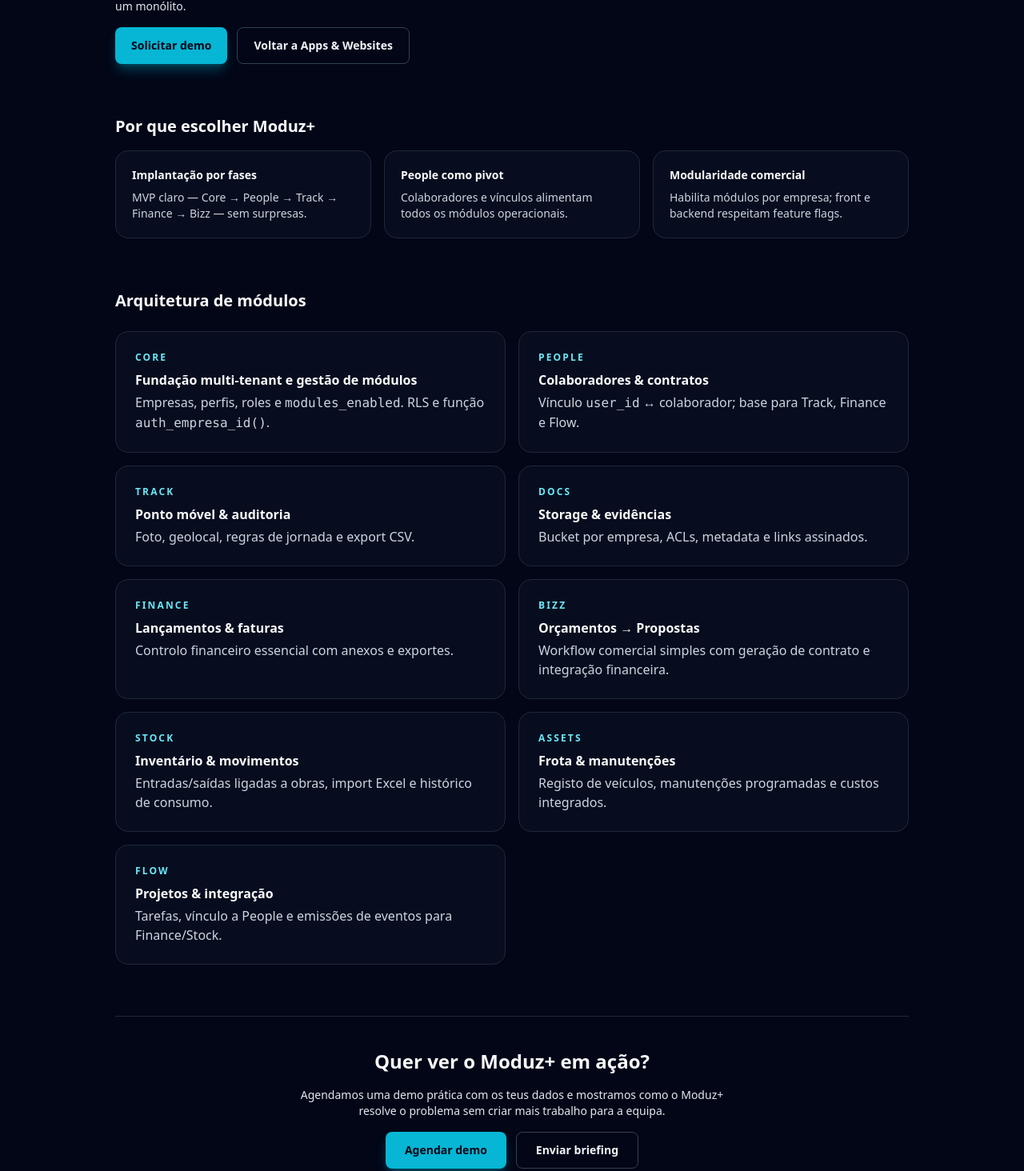
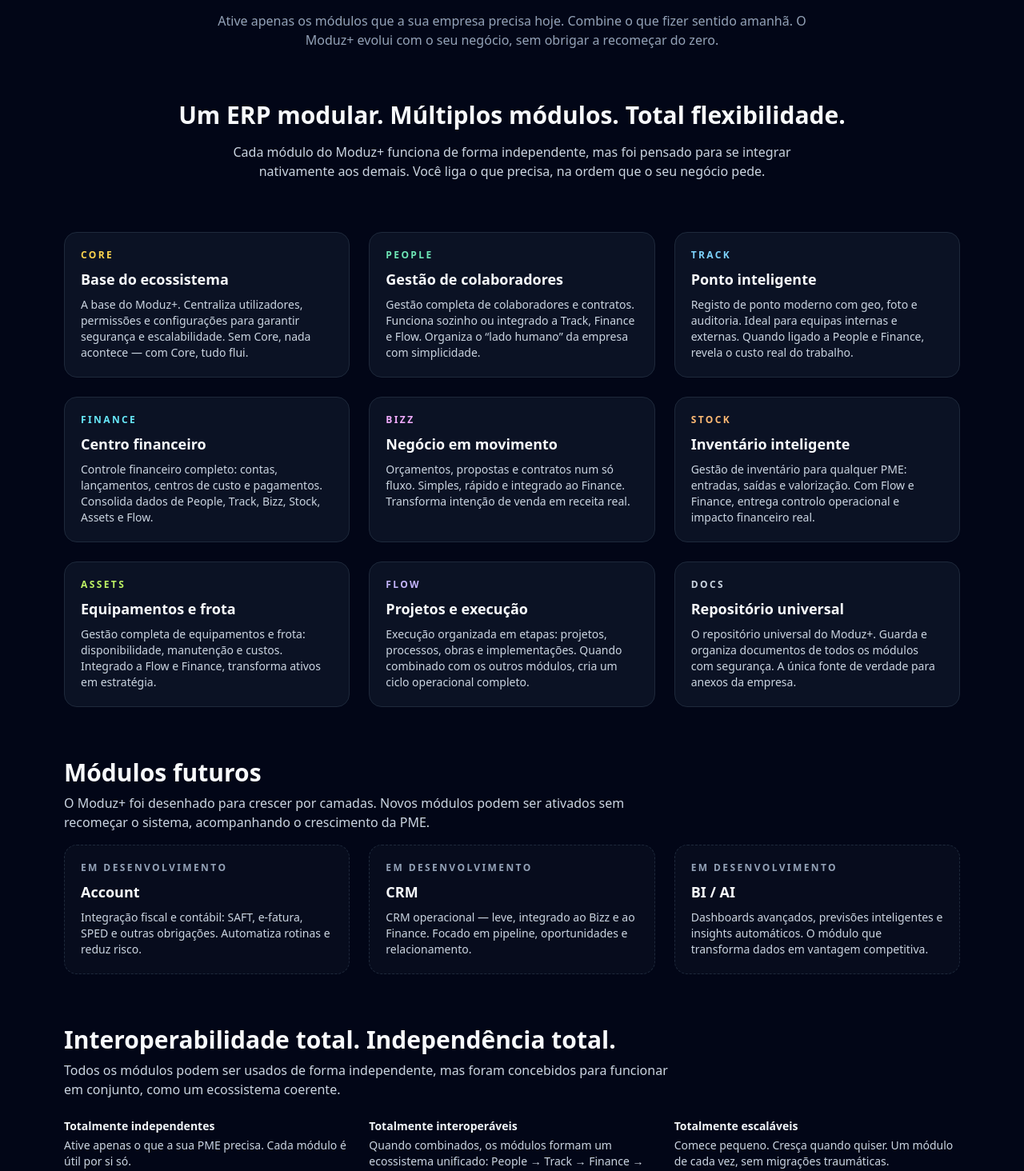
Before and after one commit to libertrendz/libertrendz-site, a Next.js app: page /moduz in a window 1280 px wide. Shown: the part 315-1779 px from the top of the page at 80% size. Built offline with nearby package versions, Linux system fonts and the light colour scheme.

Commit message:
Atualizar o page.tsx

```diff
--- a/app/moduz/page.tsx
+++ b/app/moduz/page.tsx
@@ -1,136 +1,282 @@
-import React from "react";
+// app/moduz/page.tsx
 
-export default function ModuzPage(): JSX.Element {
+export default function ModuzPage() {
   return (
     <main className="min-h-[calc(100vh-5rem)] bg-slate-950 text-slate-50">
-      <section className="container-page py-12 lg:py-16 space-y-16">
-        <div className="max-w-3xl space-y-4">
-          <p className="text-xs font-semibold uppercase tracking-[0.2em] text-cyan-400">
-            Moduz+
+      <section className="mx-auto max-w-6xl px-4 py-12 lg:py-20 space-y-16">
+        {/* HERO */}
+        <header className="space-y-6 text-center">
+          <p className="text-xs font-semibold uppercase tracking-[0.25em] text-slate-400">
+            Libertrendz · Produto principal
           </p>
-          <h1 className="text-3xl font-bold leading-tight md:text-4xl">
-            Moduz+ — ERP modular e leve para PMEs que querem ordem, não complexidade.
+          <h1 className="text-3xl md:text-5xl font-semibold tracking-tight">
+            MODUZ+
           </h1>
-          <p className="text-sm text-slate-200 max-w-2xl">
-            Moduz+ organiza operação, pessoas e finanças em módulos independentes,
-            com implantação por fases, custos previsíveis e integração segura entre módulos.
-            Paga só o que precisa — cresce sem criar um monólito.
+          <p className="text-xl md:text-2xl text-slate-200 max-w-3xl mx-auto">
+            O ERP modular, escalável e moderno para PME.
           </p>
+          <p className="text-sm md:text-base text-slate-400 max-w-3xl mx-auto">
+            Ative apenas os módulos que a sua empresa precisa hoje. Combine o
+            que fizer sentido amanhã. O Moduz+ evolui com o seu negócio, sem
+            obrigar a recomeçar do zero.
+          </p>
+        </header>
 
-          <div className="mt-6 flex flex-wrap gap-3">
+        {/* INTRO MÓDULOS */}
+        <section className="space-y-4 text-center">
+          <h2 className="text-2xl md:text-3xl font-semibold">
+            Um ERP modular. Múltiplos módulos. Total flexibilidade.
+          </h2>
+          <p className="text-sm md:text-base text-slate-300 max-w-3xl mx-auto">
+            Cada módulo do Moduz+ funciona de forma independente, mas foi
+            pensado para se integrar nativamente aos demais. Você liga o que
+            precisa, na ordem que o seu negócio pede.
+          </p>
+        </section>
+
+        {/* GRID PRINCIPAL DE MÓDULOS */}
+        <section className="space-y-8">
+          <div className="grid gap-6 md:grid-cols-3">
+            {/* CORE */}
+            <article className="rounded-2xl border border-slate-800 bg-slate-900/70 p-5 space-y-2">
+              <p className="text-xs font-semibold uppercase tracking-[0.2em] text-amber-300">
+                Core
+              </p>
+              <h3 className="text-lg font-semibold">Base do ecossistema</h3>
+              <p className="text-sm text-slate-300">
+                A base do Moduz+. Centraliza utilizadores, permissões e
+                configurações para garantir segurança e escalabilidade. Sem
+                Core, nada acontece — com Core, tudo flui.
+              </p>
+            </article>
+
+            {/* PEOPLE */}
+            <article className="rounded-2xl border border-slate-800 bg-slate-900/70 p-5 space-y-2">
+              <p className="text-xs font-semibold uppercase tracking-[0.2em] text-emerald-300">
+                People
+              </p>
+              <h3 className="text-lg font-semibold">Gestão de colaboradores</h3>
+              <p className="text-sm text-slate-300">
+                Gestão completa de colaboradores e contratos. Funciona sozinho
+                ou integrado a Track, Finance e Flow. Organiza o “lado humano”
+                da empresa com simplicidade.
+              </p>
+            </article>
+
+            {/* TRACK */}
+            <article className="rounded-2xl border border-slate-800 bg-slate-900/70 p-5 space-y-2">
+              <p className="text-xs font-semibold uppercase tracking-[0.2em] text-sky-300">
+                Track
+              </p>
+              <h3 className="text-lg font-semibold">Ponto inteligente</h3>
+              <p className="text-sm text-slate-300">
+                Registo de ponto moderno com geo, foto e auditoria. Ideal para
+                equipas internas e externas. Quando ligado a People e Finance,
+                revela o custo real do trabalho.
+              </p>
+            </article>
+
+            {/* FINANCE */}
+            <article className="rounded-2xl border border-slate-800 bg-slate-900/70 p-5 space-y-2">
+              <p className="text-xs font-semibold uppercase tracking-[0.2em] text-cyan-300">
+                Finance
+              </p>
+              <h3 className="text-lg font-semibold">Centro financeiro</h3>
+              <p className="text-sm text-slate-300">
+                Controle financeiro completo: contas, lançamentos, centros de
+                custo e pagamentos. Consolida dados de People, Track, Bizz,
+                Stock, Assets e Flow.
+              </p>
+            </article>
+
+            {/* BIZZ */}
+            <article className="rounded-2xl border border-slate-800 bg-slate-900/70 p-5 space-y-2">
+              <p className="text-xs font-semibold uppercase tracking-[0.2em] text-fuchsia-300">
+                Bizz
+              </p>
+              <h3 className="text-lg font-semibold">Negócio em movimento</h3>
+              <p className="text-sm text-slate-300">
+                Orçamentos, propostas e contratos num só fluxo. Simples, rápido
+                e integrado ao Finance. Transforma intenção de venda em receita
+                real.
+              </p>
+            </article>
+
+            {/* STOCK */}
+            <article className="rounded-2xl border border-slate-800 bg-slate-900/70 p-5 space-y-2">
+              <p className="text-xs font-semibold uppercase tracking-[0.2em] text-orange-300">
+                Stock
+              </p>
+              <h3 className="text-lg font-semibold">Inventário inteligente</h3>
+              <p className="text-sm text-slate-300">
+                Gestão de inventário para qualquer PME: entradas, saídas e
+                valorização. Com Flow e Finance, entrega controlo operacional e
+                impacto financeiro real.
+              </p>
+            </article>
+
+            {/* ASSETS */}
+            <article className="rounded-2xl border border-slate-800 bg-slate-900/70 p-5 space-y-2">
+              <p className="text-xs font-semibold uppercase tracking-[0.2em] text-lime-300">
+                Assets
+              </p>
+              <h3 className="text-lg font-semibold">Equipamentos e frota</h3>
+              <p className="text-sm text-slate-300">
+                Gestão completa de equipamentos e frota: disponibilidade,
+                manutenção e custos. Integrado a Flow e Finance, transforma
+                ativos em estratégia.
+              </p>
+            </article>
+
+            {/* FLOW */}
+            <article className="rounded-2xl border border-slate-800 bg-slate-900/70 p-5 space-y-2">
+              <p className="text-xs font-semibold uppercase tracking-[0.2em] text-violet-300">
+                Flow
+              </p>
+              <h3 className="text-lg font-semibold">Projetos e execução</h3>
+              <p className="text-sm text-slate-300">
+                Execução organizada em etapas: projetos, processos, obras e
+                implementações. Quando combinado com os outros módulos, cria um
+                ciclo operacional completo.
+              </p>
+            </article>
+
+            {/* DOCS */}
+            <article className="rounded-2xl border border-slate-800 bg-slate-900/70 p-5 space-y-2">
+              <p className="text-xs font-semibold uppercase tracking-[0.2em] text-slate-300">
+                Docs
+              </p>
+              <h3 className="text-lg font-semibold">Repositório universal</h3>
+              <p className="text-sm text-slate-300">
+                O repositório universal do Moduz+. Guarda e organiza documentos
+                de todos os módulos com segurança. A única fonte de verdade para
+                anexos da empresa.
+              </p>
+            </article>
+          </div>
+        </section>
+
+        {/* MÓDULOS FUTUROS */}
+        <section className="space-y-4">
+          <div className="space-y-2">
+            <h2 className="text-2xl md:text-3xl font-semibold">
+              Módulos futuros
+            </h2>
+            <p className="text-sm md:text-base text-slate-300 max-w-3xl">
+              O Moduz+ foi desenhado para crescer por camadas. Novos módulos
+              podem ser ativados sem recomeçar o sistema, acompanhando o
+              crescimento da PME.
+            </p>
+          </div>
+
+          <div className="grid gap-6 md:grid-cols-3">
+            {/* ACCOUNT */}
+            <article className="rounded-2xl border border-dashed border-slate-800 bg-slate-900/40 p-5 space-y-2">
+              <p className="text-xs font-semibold uppercase tracking-[0.2em] text-slate-400">
+                Em desenvolvimento
+              </p>
+              <h3 className="text-lg font-semibold">Account</h3>
+              <p className="text-sm text-slate-300">
+                Integração fiscal e contábil: SAFT, e-fatura, SPED e outras
+                obrigações. Automatiza rotinas e reduz risco.
+              </p>
+            </article>
+
+            {/* CRM */}
+            <article className="rounded-2xl border border-dashed border-slate-800 bg-slate-900/40 p-5 space-y-2">
+              <p className="text-xs font-semibold uppercase tracking-[0.2em] text-slate-400">
+                Em desenvolvimento
+              </p>
+              <h3 className="text-lg font-semibold">CRM</h3>
+              <p className="text-sm text-slate-300">
+                CRM operacional — leve, integrado ao Bizz e ao Finance. Focado
+                em pipeline, oportunidades e relacionamento.
+              </p>
+            </article>
+
+            {/* BI / AI */}
+            <article className="rounded-2xl border border-dashed border-slate-800 bg-slate-900/40 p-5 space-y-2">
+              <p className="text-xs font-semibold uppercase tracking-[0.2em] text-slate-400">
+                Em desenvolvimento
+              </p>
+              <h3 className="text-lg font-semibold">BI / AI</h3>
+              <p className="text-sm text-slate-300">
+                Dashboards avançados, previsões inteligentes e insights
+                automáticos. O módulo que transforma dados em vantagem
+                competitiva.
+              </p>
+            </article>
+          </div>
+        </section>
+
+        {/* INTEROPERABILIDADE */}
+        <section className="space-y-6">
+          <div className="space-y-2">
+            <h2 className="text-2xl md:text-3xl font-semibold">
+              Interoperabilidade total. Independência total.
+            </h2>
+            <p className="text-sm md:text-base text-slate-300 max-w-3xl">
+              Todos os módulos podem ser usados de forma independente, mas foram
+              concebidos para funcionar em conjunto, como um ecossistema
+              coerente.
+            </p>
+          </div>
+
+          <div className="grid gap-6 md:grid-cols-3 text-sm text-slate-300">
+            <div className="space-y-1">
+              <h3 className="font-semibold text-slate-100">
+                Totalmente independentes
+              </h3>
+              <p>
+                Ative apenas o que a sua PME precisa. Cada módulo é útil por si
+                só.
+              </p>
+            </div>
+            <div className="space-y-1">
+              <h3 className="font-semibold text-slate-100">
+                Totalmente interoperáveis
+              </h3>
+              <p>
+                Quando combinados, os módulos formam um ecossistema unificado:
+                People → Track → Finance → Bizz → Stock → Assets → Flow → Docs.
+              </p>
+            </div>
+            <div className="space-y-1">
+              <h3 className="font-semibold text-slate-100">
+                Totalmente escaláveis
+              </h3>
+              <p>
+                Comece pequeno. Cresça quando quiser. Um módulo de cada vez, sem
+                migrações traumáticas.
+              </p>
+            </div>
+          </div>
+        </section>
+
+        {/* CTA FINAL */}
+        <section className="rounded-2xl border border-slate-800 bg-gradient-to-r from-cyan-500/10 via-blue-500/10 to-slate-900 px-6 py-10 text-center space-y-4">
+          <h2 className="text-2xl md:text-3xl font-semibold">
+            Moduz+ é mais do que um ERP.
+          </h2>
+          <p className="text-sm md:text-base text-slate-200 max-w-2xl mx-auto">
+            É um ecossistema modular que evolui com o seu negócio. Ative o que
+            precisar — conecte quando quiser.
+          </p>
+          <div className="flex flex-wrap justify-center gap-4">
             <a
-              href="/contato"
-              className="inline-flex items-center justify-center rounded-lg bg-cyan-500 px-5 py-3 text-sm font-semibold text-slate-950 shadow-lg shadow-cyan-500/30 transition hover:bg-cyan-400"
+              href="/contacto"
+              className="inline-flex items-center justify-center rounded-full bg-cyan-400 px-6 py-2 text-sm font-semibold text-slate-950 hover:bg-cyan-300 transition"
             >
-              Solicitar demo
+              Solicitar demonstração
             </a>
             <a
-              href="/apps"
-              className="inline-flex items-center justify-center rounded-lg border border-slate-700 px-5 py-3 text-sm font-semibold text-slate-100 transition hover:border-slate-500 hover:bg-slate-900/60"
+              href="/contacto"
+              className="inline-flex items-center justify-center rounded-full border border-slate-200 px-6 py-2 text-sm font-semibold text-slate-100 hover:bg-slate-900/60 transition"
             >
-              Voltar a Apps & Websites
+              Receber apresentação comercial
             </a>
           </div>
-        </div>
-
-        <div className="space-y-4">
-          <h2 className="text-xl font-semibold text-slate-50">Por que escolher Moduz+</h2>
-          <div className="grid gap-4 md:grid-cols-3">
-            <div className="rounded-2xl border border-slate-800 bg-slate-900/40 p-5 text-sm text-slate-200">
-              <p className="mb-2 font-semibold text-slate-50">Implantação por fases</p>
-              <p className="text-slate-300">MVP claro — Core → People → Track → Finance → Bizz — sem surpresas.</p>
-            </div>
-            <div className="rounded-2xl border border-slate-800 bg-slate-900/40 p-5 text-sm text-slate-200">
-              <p className="mb-2 font-semibold text-slate-50">People como pivot</p>
-              <p className="text-slate-300">Colaboradores e vínculos alimentam todos os módulos operacionais.</p>
-            </div>
-            <div className="rounded-2xl border border-slate-800 bg-slate-900/40 p-5 text-sm text-slate-200">
-              <p className="mb-2 font-semibold text-slate-50">Modularidade comercial</p>
-              <p className="text-slate-300">Habilita módulos por empresa; front e backend respeitam feature flags.</p>
-            </div>
-          </div>
-        </div>
-
-        <div className="space-y-6">
-          <h2 className="text-xl font-semibold text-slate-50">Arquitetura de módulos</h2>
-
-          <div className="grid gap-4 md:grid-cols-2">
-            <div className="rounded-2xl border border-slate-800 bg-slate-900/40 p-6">
-              <p className="text-xs font-semibold uppercase tracking-[0.18em] text-cyan-300">Core</p>
-              <p className="mt-2 font-semibold text-slate-50">Fundação multi-tenant e gestão de módulos</p>
-              <p className="mt-1 text-slate-300">Empresas, perfis, roles e <code>modules_enabled</code>. RLS e função <code>auth_empresa_id()</code>.</p>
-            </div>
-
-            <div className="rounded-2xl border border-slate-800 bg-slate-900/40 p-6">
-              <p className="text-xs font-semibold uppercase tracking-[0.18em] text-cyan-300">People</p>
-              <p className="mt-2 font-semibold text-slate-50">Colaboradores & contratos</p>
-              <p className="mt-1 text-slate-300">Vínculo <code>user_id</code> ↔ colaborador; base para Track, Finance e Flow.</p>
-            </div>
-
-            <div className="rounded-2xl border border-slate-800 bg-slate-900/40 p-6">
-              <p className="text-xs font-semibold uppercase tracking-[0.18em] text-cyan-300">Track</p>
-              <p className="mt-2 font-semibold text-slate-50">Ponto móvel & auditoria</p>
-              <p className="mt-1 text-slate-300">Foto, geolocal, regras de jornada e export CSV.</p>
-            </div>
-
-            <div className="rounded-2xl border border-slate-800 bg-slate-900/40 p-6">
-              <p className="text-xs font-semibold uppercase tracking-[0.18em] text-cyan-300">Docs</p>
-              <p className="mt-2 font-semibold text-slate-50">Storage & evidências</p>
-              <p className="mt-1 text-slate-300">Bucket por empresa, ACLs, metadata e links assinados.</p>
-            </div>
-
-            <div className="rounded-2xl border border-slate-800 bg-slate-900/40 p-6">
-              <p className="text-xs font-semibold uppercase tracking-[0.18em] text-cyan-300">Finance</p>
-              <p className="mt-2 font-semibold text-slate-50">Lançamentos & faturas</p>
-              <p className="mt-1 text-slate-300">Controlo financeiro essencial com anexos e exportes.</p>
-            </div>
-
-            <div className="rounded-2xl border border-slate-800 bg-slate-900/40 p-6">
-              <p className="text-xs font-semibold uppercase tracking-[0.18em] text-cyan-300">Bizz</p>
-              <p className="mt-2 font-semibold text-slate-50">Orçamentos → Propostas</p>
-              <p className="mt-1 text-slate-300">Workflow comercial simples com geração de contrato e integração financeira.</p>
-            </div>
-
-            <div className="rounded-2xl border border-slate-800 bg-slate-900/40 p-6">
-              <p className="text-xs font-semibold uppercase tracking-[0.18em] text-cyan-300">Stock</p>
-              <p className="mt-2 font-semibold text-slate-50">Inventário & movimentos</p>
-              <p className="mt-1 text-slate-300">Entradas/saídas ligadas a obras, import Excel e histórico de consumo.</p>
-            </div>
-
-            <div className="rounded-2xl border border-slate-800 bg-slate-900/40 p-6">
-              <p className="text-xs font-semibold uppercase tracking-[0.18em] text-cyan-300">Assets</p>
-              <p className="mt-2 font-semibold text-slate-50">Frota & manutenções</p>
-              <p className="mt-1 text-slate-300">Registo de veículos, manutenções programadas e custos integrados.</p>
-            </div>
-
-            <div className="rounded-2xl border border-slate-800 bg-slate-900/40 p-6">
-              <p className="text-xs font-semibold uppercase tracking-[0.18em] text-cyan-300">Flow</p>
-              <p className="mt-2 font-semibold text-slate-50">Projetos & integração</p>
-              <p className="mt-1 text-slate-300">Tarefas, vínculo a People e emissões de eventos para Finance/Stock.</p>
-            </div>
-          </div>
-        </div>
-
-        <div className="pt-10 border-t border-slate-800 text-center space-y-4">
-          <h2 className="text-2xl font-semibold text-slate-50">Quer ver o Moduz+ em ação?</h2>
-          <p className="max-w-xl mx-auto text-sm text-slate-200">
-            Agendamos uma demo prática com os teus dados e mostramos como o Moduz+ resolve o problema sem criar mais trabalho para a equipa.
-          </p>
-          <div className="mt-4 flex flex-wrap justify-center gap-3">
-            <a
-              href="/contato"
-              className="inline-flex items-center justify-center rounded-lg bg-cyan-500 px-6 py-3 text-sm font-semibold text-slate-950 shadow-lg shadow-cyan-500/30 transition hover:bg-cyan-400"
-            >
-              Agendar demo
-            </a>
-            <a
-              href="/contato#brief"
-              className="inline-flex items-center justify-center rounded-lg border border-slate-700 px-6 py-3 text-sm font-semibold text-slate-100 transition hover:border-slate-500 hover:bg-slate-900/60"
-            >
-              Enviar briefing
-            </a>
-          </div>
-        </div>
+        </section>
       </section>
     </main>
   );
```
